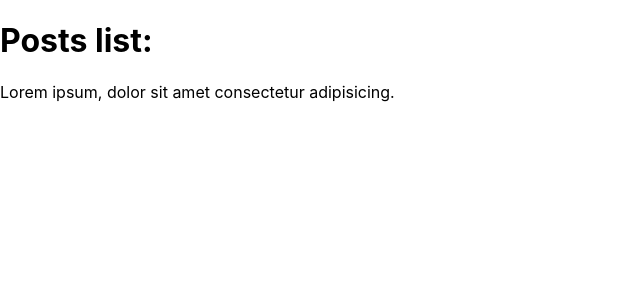
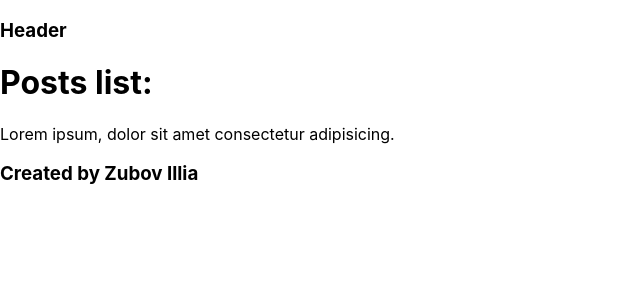
Before and after one commit to ZUBOV-ILLIA/some-about-next, a Next.js app: page /posts in a window 1280 px wide. Shown: the top 300 px of the page, without its empty margins (0-640 px from the left). Built offline with nearby package versions, Linux system fonts and the light colour scheme.

Commit message:
add layout component, put main component into layout comp

```diff
--- /dev/null
+++ b/components/Footer.jsx
@@ -0,0 +1,9 @@
+import Heading from "./Heading";
+
+const Footer = () => (
+  <footer>
+    <Heading tag="h3" text="Created by Zubov Illia" />
+  </footer>
+);
+
+export default Footer;
--- /dev/null
+++ b/components/Header.jsx
@@ -0,0 +1,9 @@
+import Heading from "./Heading";
+
+const Header = () => (
+  <header>
+    <Heading tag="h3" text="Header" />
+  </header>
+);
+
+export default Header;
--- /dev/null
+++ b/components/Heading.jsx
@@ -0,0 +1,7 @@
+const Heading = ({ tag, text }) => {
+  const Tag = tag || 'h1';
+
+  return <Tag>{text}</Tag>
+};
+
+export default Heading;
--- /dev/null
+++ b/components/Layout.jsx
@@ -0,0 +1,12 @@
+import Header from "./Header";
+import Footer from "./Footer";
+
+const Layout = ({ children }) => (
+  <>
+    <Header />
+    {children}
+    <Footer />
+  </>
+);
+
+export default Layout;
--- a/pages/404.jsx
+++ b/pages/404.jsx
@@ -1,7 +1,9 @@
+import Heading from "../components/Heading";
+
 const Error = () => (
   <>
-    <h1>404</h1>
-    <h2>Something is going wrong...</h2>
+    <Heading text="404" />
+    <Heading tag="h2" text="Something is going wrong..." />
   </>
 );
 
--- a/pages/_app.jsx
+++ b/pages/_app.jsx
@@ -1,7 +1,10 @@
-import '../styles/globals.css'
+import Layout from '../components/Layout';
+import '../styles/globals.css';
 
 const MyApp = ({ Component, pageProps }) => (
-  <Component {...pageProps} />
+  <Layout>
+    <Component {...pageProps} />
+  </Layout>
 )
 
 export default MyApp
--- a/pages/contacts/contact.jsx
+++ b/pages/contacts/contact.jsx
@@ -1,6 +1,8 @@
+import Heading from "../../components/Heading";
+
 const Contact = () => (
   <>
-    <h1>Jack</h1>
+    <Heading text="Jack" />
   </>
 );
 
--- a/pages/index.jsx
+++ b/pages/index.jsx
@@ -1,5 +1,7 @@
+import Heading from '../components/Heading';
+
 const Home = () => (
-  <h1>Hello World!</h1>
+  <Heading text="Hello World!" />
 );
 
 export default Home;
--- a/pages/posts.jsx
+++ b/pages/posts.jsx
@@ -1,6 +1,9 @@
+import Heading from "../components/Heading";
+
 const Posts = () => (
   <>
-    <h1>Posts list:</h1>
+    <Heading text="Posts list:"/>
+
     <p>Lorem ipsum, dolor sit amet consectetur adipisicing.</p>
   </>
 );
```
Also changed, not shown: pages/contacts/index.js (deleted, +0 -7 lines), pages/contacts/index.jsx (added, +9 -0 lines).
